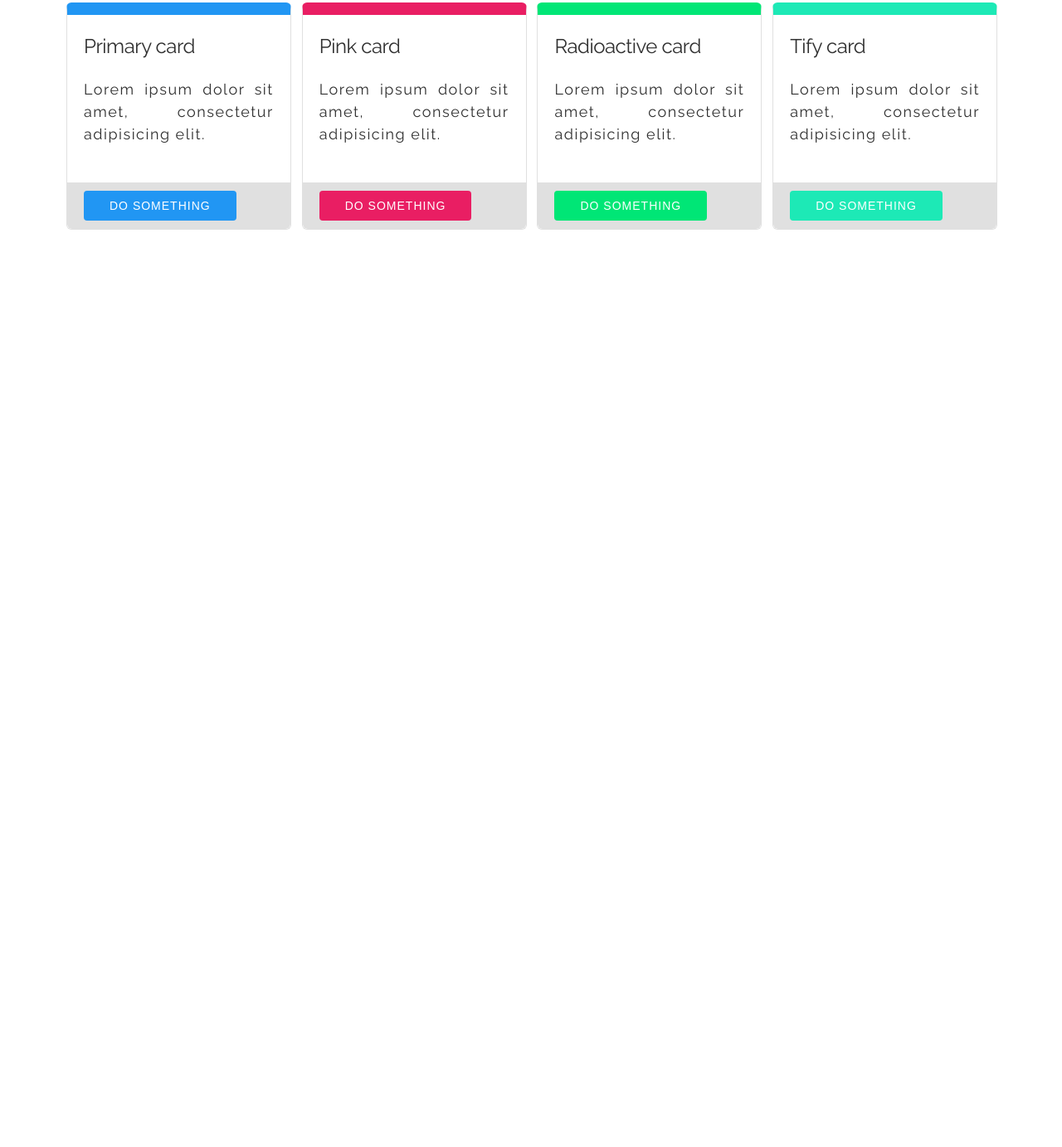
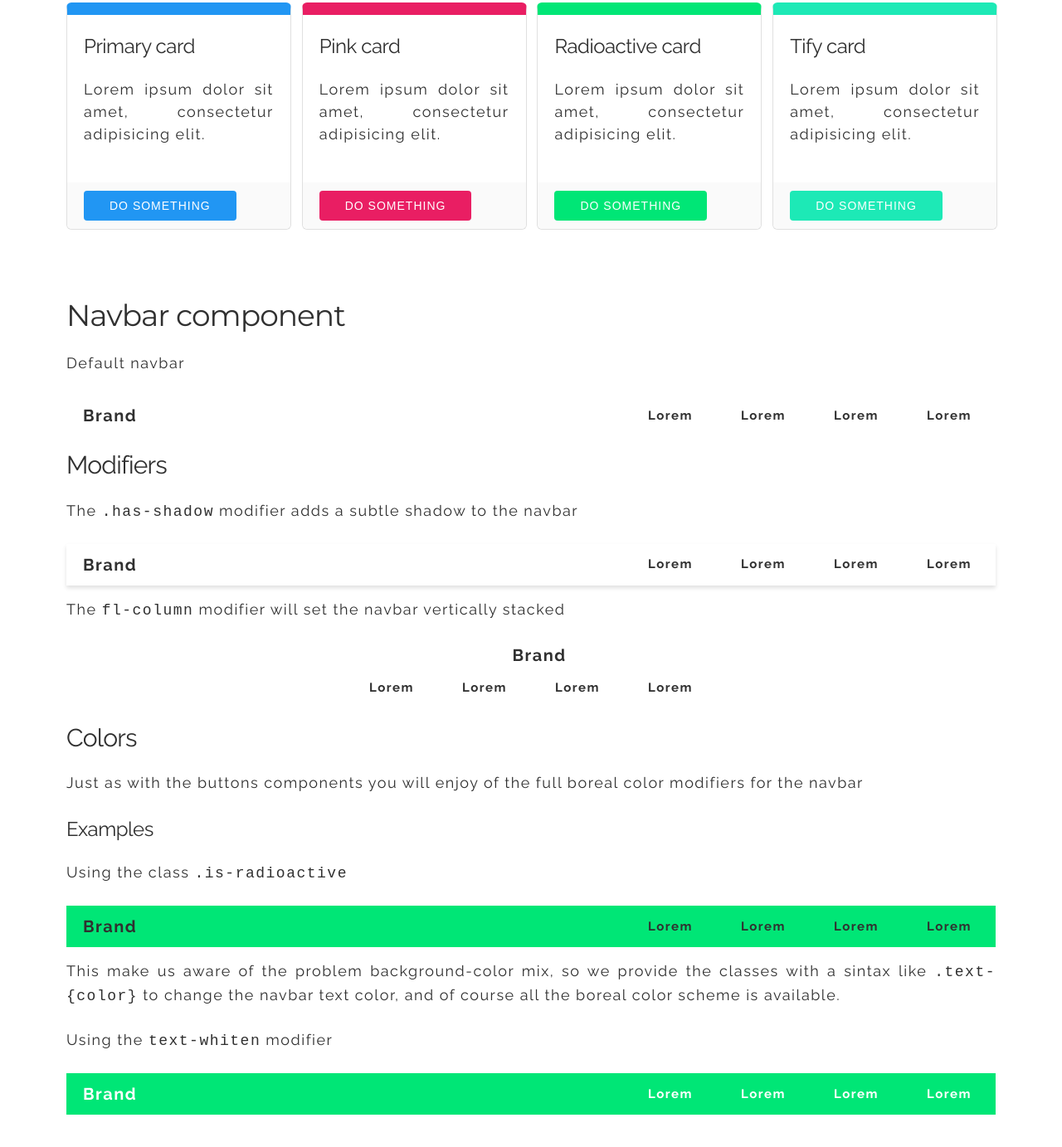
Before and after one commit to akmomx/boreal, a website: page index.html in a window 1280 px wide. Shown: the part 4180-5563 px from the top of the page at 83% size. Before the commit the page ends 4505 px from the top, so only its background shows below. Drawn offline with Linux system fonts and the light colour scheme.

Commit message:
Navbar basic component

```diff
--- a/index.html
+++ b/index.html
@@ -258,5 +258,72 @@
       </div>
     </div>
   </section>
+  <section class="section">
+    <div class="container">
+      <h3>Navbar component</h3>
+      <p>Default navbar</p>
+      <nav class="navbar">
+        <a href="#!" class="brand">Brand</a>
+        <div class="links">
+          <a href="#!" class="nav-item">Lorem</a>
+          <a href="#!" class="nav-item">Lorem</a>
+          <a href="#!" class="nav-item">Lorem</a>
+          <a href="#!" class="nav-item">Lorem</a>
+        </div>
+      </nav>
+      <h4>Modifiers</h4>
+      <p>The <code>.has-shadow</code> modifier adds a subtle shadow to the navbar</p>
+      <nav class="navbar is-between has-shadow">
+        <a href="#!" class="brand">Brand</a>
+        <div class="links">
+          <a href="#!" class="nav-item">Lorem</a>
+          <a href="#!" class="nav-item">Lorem</a>
+          <a href="#!" class="nav-item">Lorem</a>
+          <a href="#!" class="nav-item">Lorem</a>
+        </div>
+      </nav>
+      <p>The <code>fl-column</code> modifier will set the navbar vertically stacked</p>
+      <nav class="navbar fl-column">
+        <a href="#!" class="brand">Brand</a>
+        <div class="links">
+          <a href="#!" class="nav-item">Lorem</a>
+          <a href="#!" class="nav-item">Lorem</a>
+          <a href="#!" class="nav-item">Lorem</a>
+          <a href="#!" class="nav-item">Lorem</a>
+        </div>
+      </nav>
+      <h4>Colors</h4>
+      <p class="txt-justify">Just as with the buttons components you will enjoy of the full boreal color modifiers for the navbar</p>
+      <h5>Examples</h5>
+      <p class="txt-justify">
+        Using the class <code>.is-radioactive</code>
+      </p>
+      <nav class="navbar is-radioactive">
+        <a href="#!" class="brand">Brand</a>
+        <div class="links">
+          <a href="#!" class="nav-item">Lorem</a>
+          <a href="#!" class="nav-item">Lorem</a>
+          <a href="#!" class="nav-item">Lorem</a>
+          <a href="#!" class="nav-item">Lorem</a>
+        </div>
+      </nav>
+      <p class="txt-justify">
+        This make us aware of the problem background-color mix, so we provide the classes with a sintax like <code>.text-{color}</code> to change the navbar
+        text color, and of course all the boreal color scheme is available.
+      </p>
+      <p class="txt-justify">
+        Using the <code>text-whiten</code> modifier
+      </p>
+      <nav class="navbar is-radioactive text-whiten">
+        <a href="#!" class="brand">Brand</a>
+        <div class="links">
+          <a href="#!" class="nav-item">Lorem</a>
+          <a href="#!" class="nav-item">Lorem</a>
+          <a href="#!" class="nav-item">Lorem</a>
+          <a href="#!" class="nav-item">Lorem</a>
+        </div>
+      </nav>
+    </div>
+  </section>
 </body>
 </html>
--- a/source/sass/boreal.scss
+++ b/source/sass/boreal.scss
@@ -24,6 +24,7 @@
 @import "components/card";
 @import "components/button";
 @import "components/grid";
+@import "components/navbar";
 
 /* Default */
 
--- a/source/sass/components/_card.scss
+++ b/source/sass/components/_card.scss
@@ -17,7 +17,7 @@
     padding: 2rem;
   }
   .card-footer {
-    background-color: $light;
+    background-color: lighten($light, 10%);
     padding: 1rem 2rem;
     border-bottom-right-radius: .6rem;
     border-bottom-left-radius: .6rem;
--- /dev/null
+++ b/source/sass/components/_navbar.scss
@@ -0,0 +1,47 @@
+.navbar {
+  display: flex;
+  justify-content: space-between;
+  align-items: center;
+  width: 100%;
+  min-height: 5rem;
+  margin-bottom: 1.5rem;
+  @each $name, $color in $color-list {
+    &.is-#{$name} {
+      background: $color;
+    }
+    &.text-#{$name} {
+      .brand {
+        color: $color;
+      }
+      a.nav-item {
+        color: $color;
+      }
+    }
+  }
+  &.has-shadow {
+    box-shadow: 0 3px 5px $light;
+  }
+  .brand {
+    color: $text;
+    font-size: 2rem;
+    font-weight: 700;
+    padding-left: 20px;
+    text-decoration: none;
+  }
+  .links {
+    display: flex;
+    justify-content: space-around;
+    align-items: center;
+    min-width: 40%;
+    max-width: 60%;
+    min-height: inherit;
+    .nav-item {
+      display: flex;
+      align-items: center;
+      color: $text;
+      font-weight: 700;
+      text-decoration: none;
+      min-height: inherit;
+    }
+  }
+}
```
Also changed, not shown: dist/css/boreal.css, dist/js/app.js (deleted).
